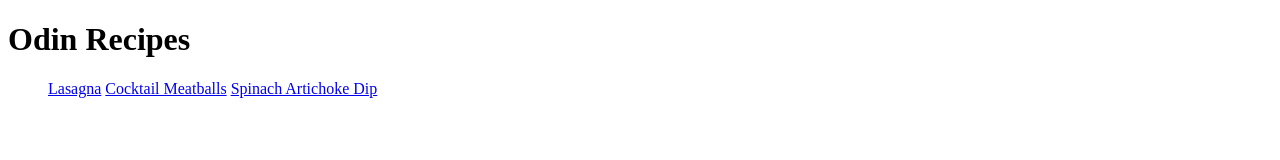
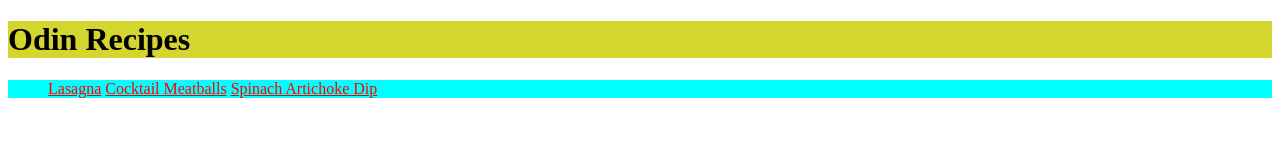
Before and after one commit to rynjcb/odin-recipes, a plain HTML site: page index.html in a window 1280 px wide. Drawn offline with Linux system fonts and the light colour scheme.

Commit message:
Add minor CSS changes

```diff
--- /dev/null
+++ b/index.css
@@ -0,0 +1,11 @@
+h1 {
+    background-color: rgb(213, 213, 47);
+}
+
+ul {
+    background-color: aqua;
+}
+
+a {
+    color: red;
+}
--- a/index.html
+++ b/index.html
@@ -3,7 +3,8 @@
     <head>
         <meta charset="UTF-8" />
         <meta name="viewport" content="width=device-width, initial-scale=1.0" />
-        <title></title>
+        <title>Odin Recipes</title>
+        <link rel="stylesheet" href="index.css" />
     </head>
     <body>
         <h1>Odin Recipes</h1>
```
Also changed, not shown: recipes/cocktail-meatballs.html (line endings or trailing spaces), recipes/lasagna.html (line endings or trailing spaces), recipes/spinach-artichoke-dip.html (line endings or trailing spaces), 1 other file.
